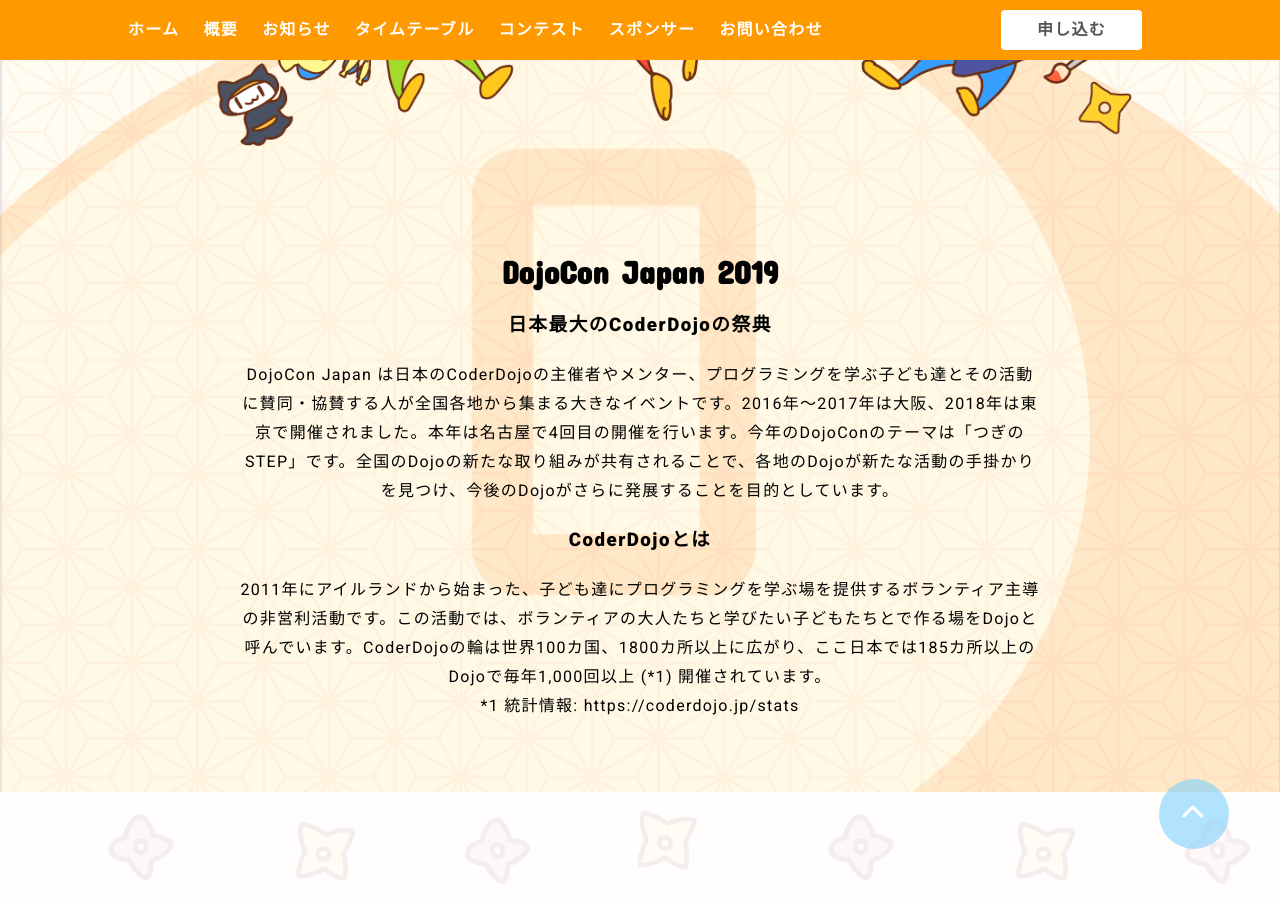
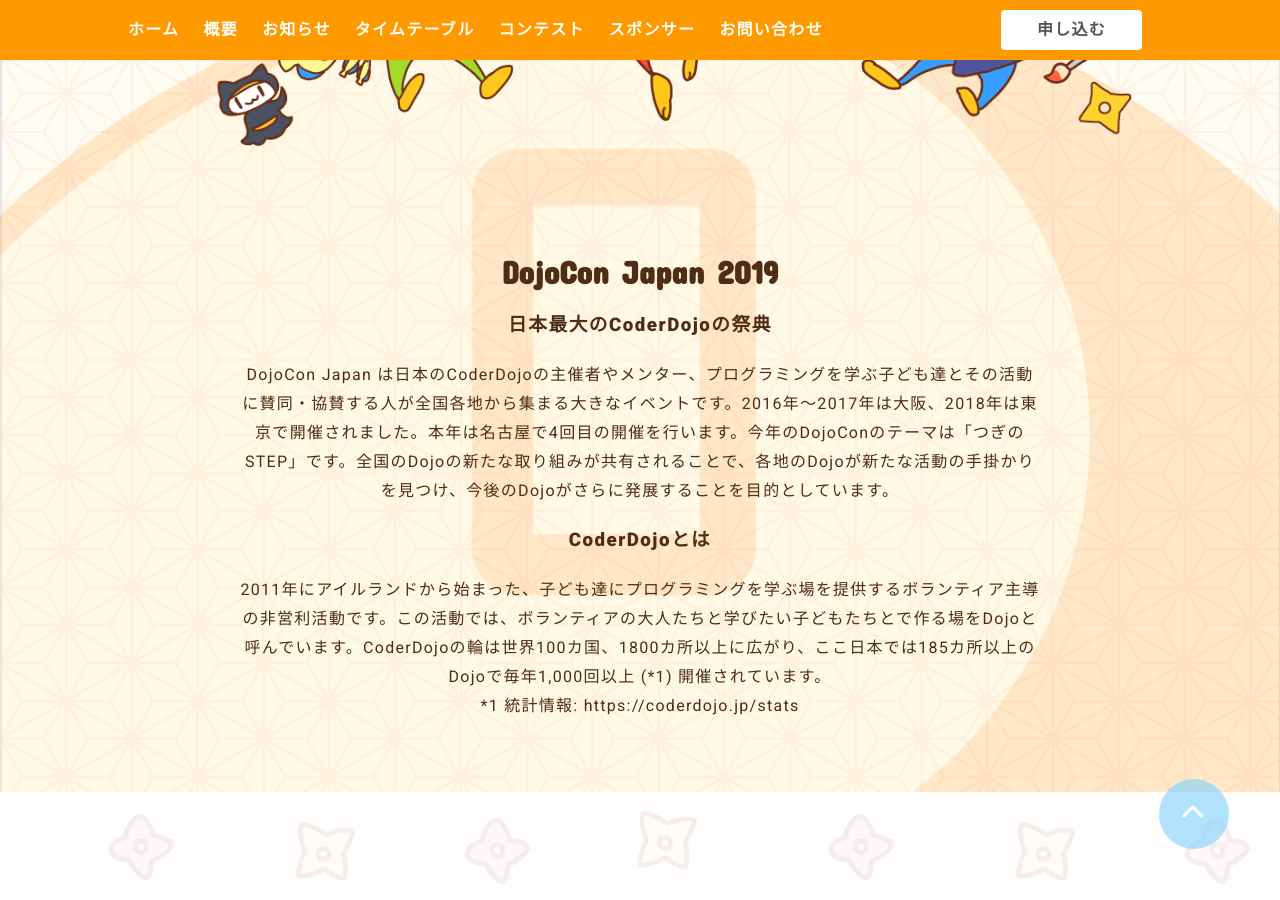
Before and after one commit to coderdojo-japan/dojocon2019.coderdojo.jp, a Jekyll site: the page built from index.md, in a window 1280 px wide and 900 px high, scrolled down 682 px. Built offline with Jekyll 4.4.1, drawn with Linux system fonts in a browser that asks for light colours; nearby versions of some CDN libraries.

Commit message:
Change font color

```diff
--- a/css/main.scss
+++ b/css/main.scss
@@ -5,9 +5,6 @@
 @import url('https://fonts.googleapis.com/css?family=Concert+One|Noto+Sans+JP:300,400,500,700,900|Roboto:400,900&display=swap'); //Webフォント読み込み。
 
 $navbar: 60px;
-a {
-  color: inherit; //リンクの文字色を場所によって変える
-}
 html{
   scroll-behavior: smooth;
 }
@@ -16,12 +13,16 @@ body {
   font-family: 'Roboto', 'Noto Sans JP', sans-serif;
   margin: 0;
   text-align: center;
+  color: $brown;
 }
 p, a, h3{
   letter-spacing: 0.08em;
   line-height: 1.8em;
 }
 
+a {
+  color: inherit; //リンクの文字色を場所によって変える
+}
 //ヘッダーの設定
 header {
   padding-bottom: $navbar;
```
